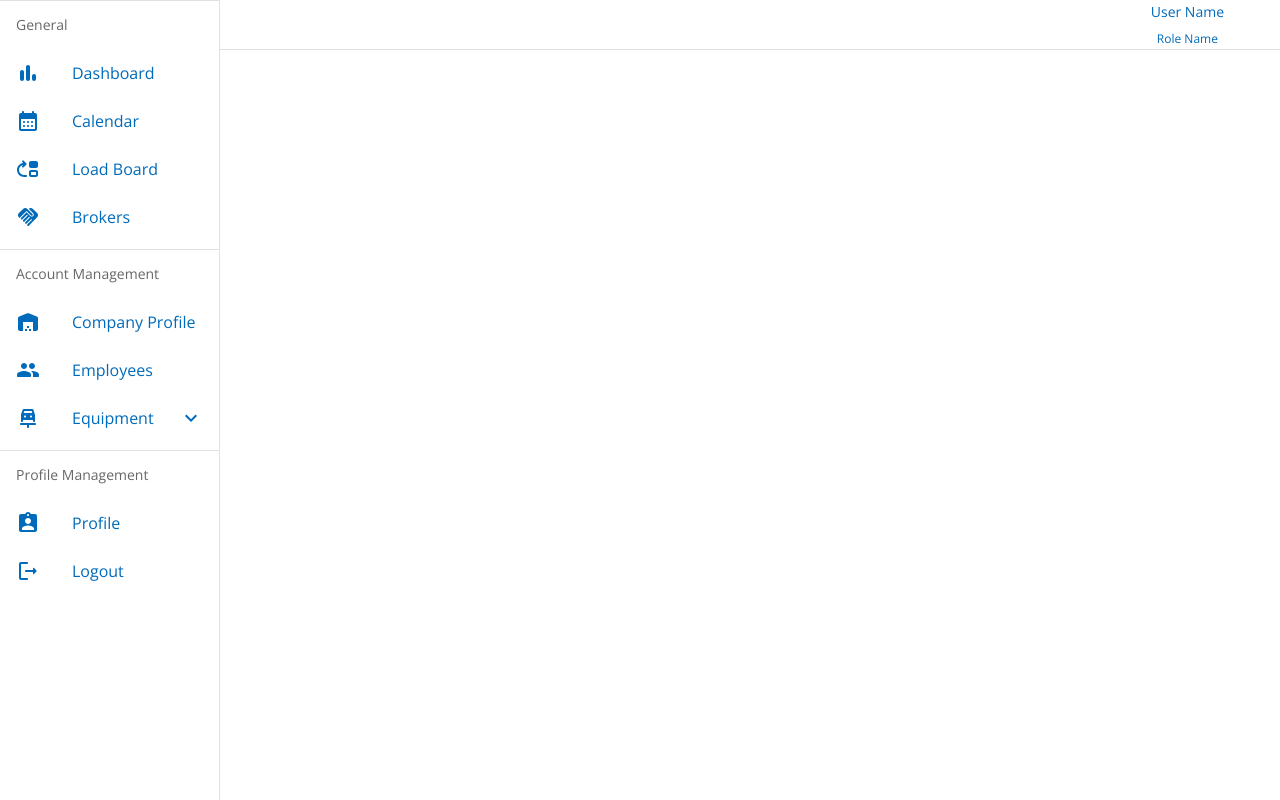
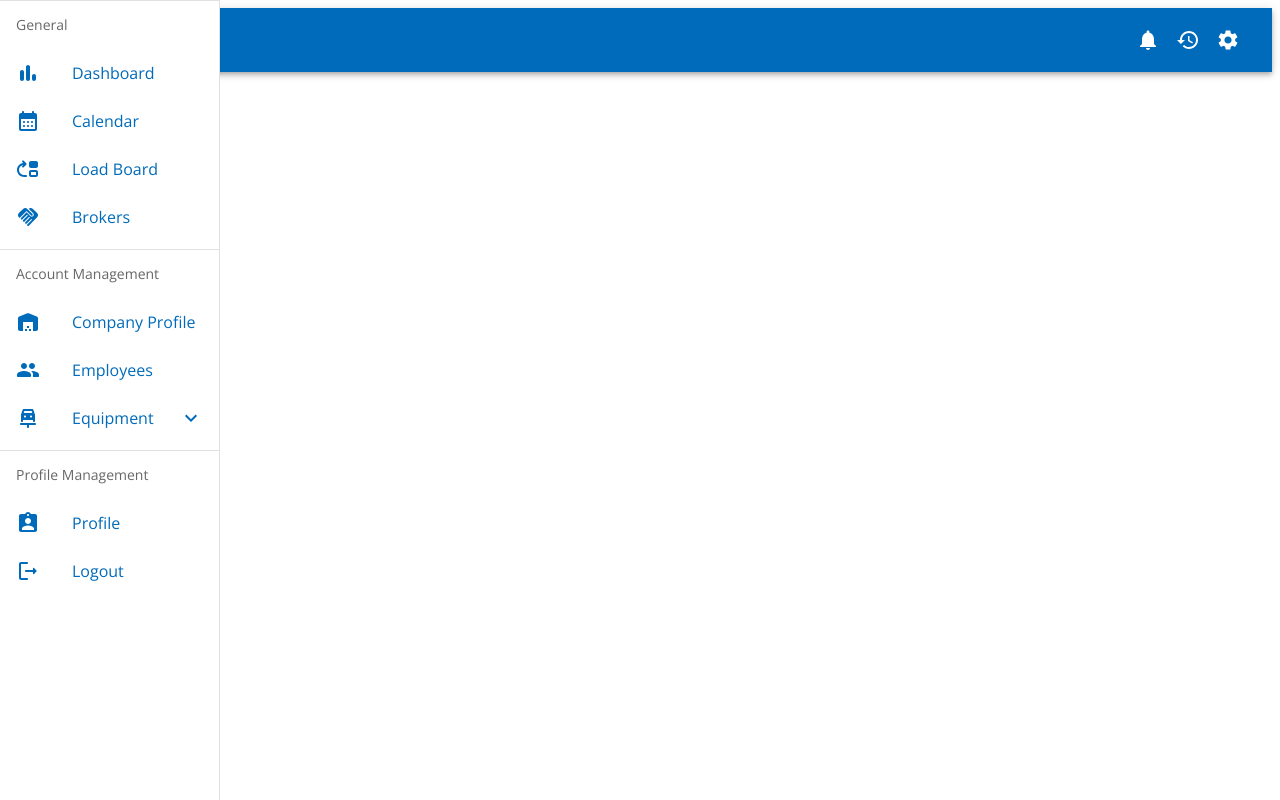
Before and after one commit to romiaujla/tp-module, a React (Create React App) app: page / in a window 1280 px wide. Built offline with nearby package versions, Linux system fonts and the light colour scheme.

Commit message:
Error: Failed to retrieve Jira Ticket Id from branch name! - created the topbar with icons for notification, history and settings

```diff
--- a/src/global/component/Navbar/Navbar.tsx
+++ b/src/global/component/Navbar/Navbar.tsx
@@ -21,7 +21,6 @@ export const Navbar = (): ReactElement => {
   const theme = useTheme();
   const [open, setOpen] = useState(false);
 
-  // @ts-ignore
   const handleNavigation = (
     options: Pick<NavBarListItemsModel, "action" | "route">,
   ) => {
--- a/src/global/component/TopBar/TopBar.tsx
+++ b/src/global/component/TopBar/TopBar.tsx
@@ -1,64 +1,44 @@
 import {
-  Drawer,
-  List,
-  ListItemButton,
-  ListItemText,
-  useTheme,
+  AppBar,
+  Toolbar,
+  IconButton,
+  Typography,
+  Tooltip,
 } from "@mui/material";
-import { ReactElement } from "react";
+import NotificationsIcon from "@mui/icons-material/Notifications";
+import HistoryIcon from "@mui/icons-material/History";
+import SettingsIcon from "@mui/icons-material/Settings";
 
-export const TopBar = (): ReactElement => {
-  const theme = useTheme();
+export const TopBar = () => {
   return (
-    <>
-      <Drawer
-        sx={{
-          position: "fixed",
-          "& .MuiDrawer-paper": {
-            display: "flex",
-            justifyContent: "center",
-            alignItems: "end",
-            paddingRight: "40px",
-            marginLeft: "220px",
-            boxSizing: "border-box",
-            color: theme.palette.primary.main,
-            height: "50px",
-          },
-          "& .MuiSvgIcon-root": {
-            color: theme.palette.primary.main,
-          },
-        }}
-        variant="permanent"
-        anchor="top"
-      >
-        <List>
-          <ListItemButton
-            sx={{
-              display: "flex",
-              flexDirection: "column",
-            }}
-          >
-            <ListItemText
-              primary="User Name"
-              sx={{
-                "& .MuiTypography-root": {
-                  fontSize: "14px",
-                  textAlign: "right",
-                },
-              }}
-            ></ListItemText>
-            <ListItemText
-              primary="Role Name"
-              sx={{
-                "& .MuiTypography-root": {
-                  fontSize: "12px",
-                  textAlign: "right",
-                },
-              }}
-            ></ListItemText>
-          </ListItemButton>
-        </List>
-      </Drawer>
-    </>
+    <AppBar position="static">
+      <Toolbar>
+        {/* You can also add a title if needed */}
+        <Typography variant="h6" component="div" sx={{ flexGrow: 1 }}>
+          Your App Name
+        </Typography>
+
+        {/* Notifications Icon with Tooltip */}
+        <Tooltip title="Notifications">
+          <IconButton color="inherit">
+            <NotificationsIcon />
+          </IconButton>
+        </Tooltip>
+
+        {/* History Icon with Tooltip */}
+        <Tooltip title="History">
+          <IconButton color="inherit">
+            <HistoryIcon />
+          </IconButton>
+        </Tooltip>
+
+        {/* Settings Icon with Tooltip */}
+        <Tooltip title="Settings">
+          <IconButton color="inherit">
+            <SettingsIcon />
+          </IconButton>
+        </Tooltip>
+      </Toolbar>
+    </AppBar>
   );
 };
```
Also changed, not shown: src/components/App/App.tsx (+6 -6 lines).
